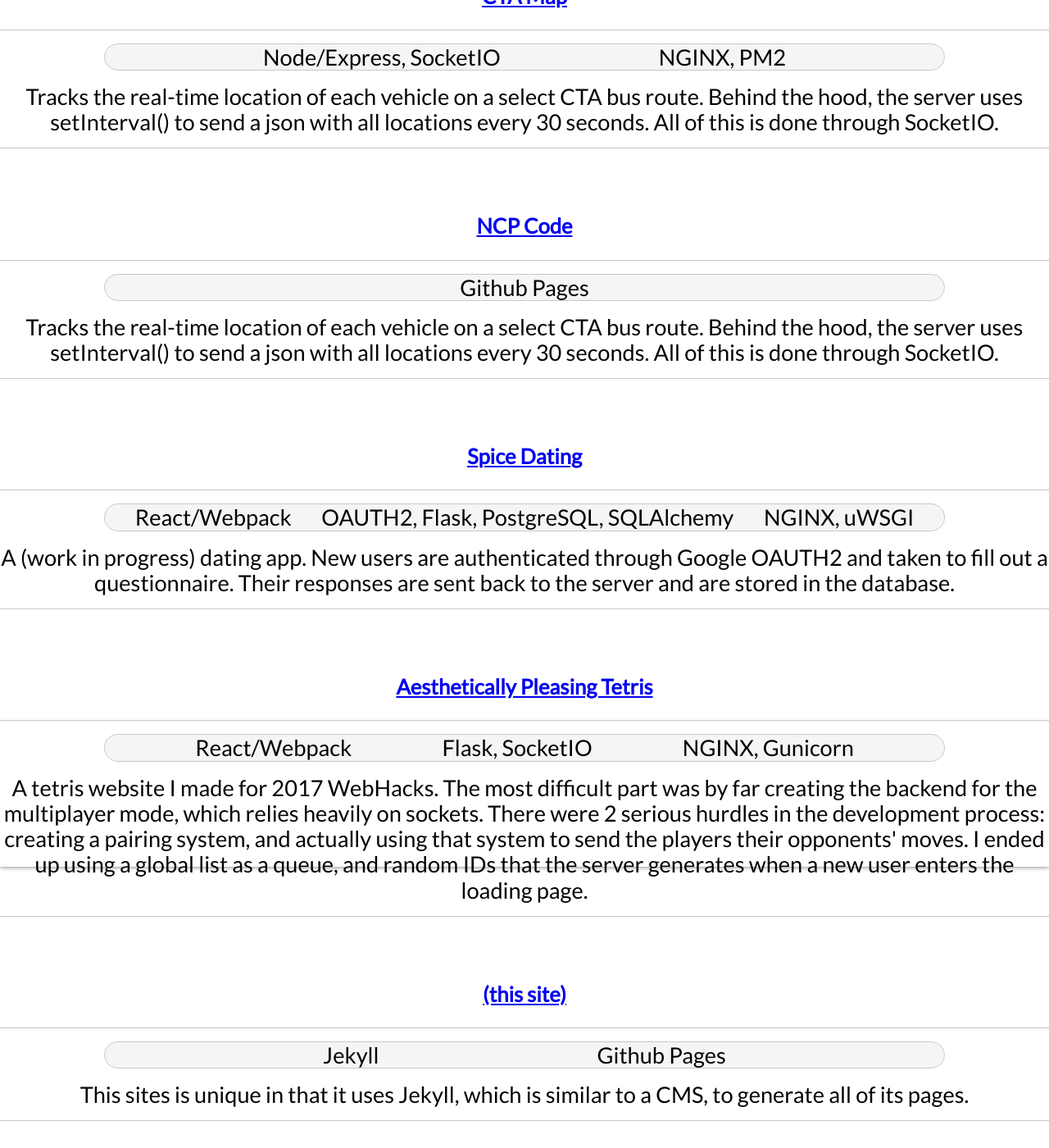
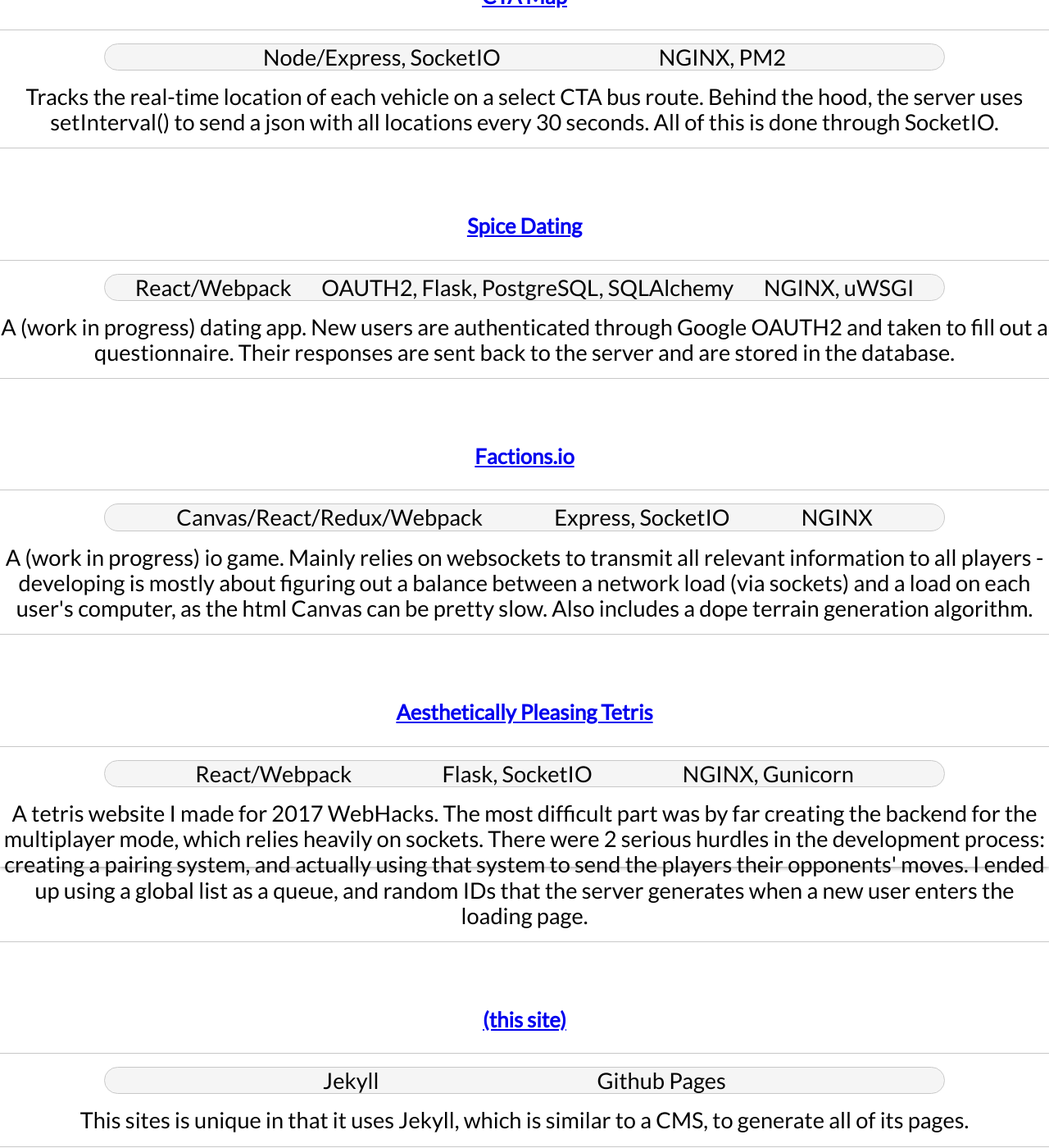
Before and after one commit to outkine/old-website, a Jekyll site: the page built from src/portfolio.html, in a window 1280 px wide and 1400 px high, scrolled down 343 px. Shown: the whole window at 82% size. Built offline with Jekyll 4.4.1, drawn with Linux system fonts in a browser that asks for light colours; some of the changed text lies outside the part shown.

Commit message:
Add stuff to bio

```diff
--- a/src/portfolio.html
+++ b/src/portfolio.html
@@ -10,20 +10,22 @@
         - NGINX, PM2
       - >
         Tracks the real-time location of each vehicle on a select CTA bus route. Behind the hood, the server uses setInterval() to send a json with all locations every 30 seconds. All of this is done through SocketIO.
-    NCP Code:
-      - http://ncpcode.org
-      -
-        - Github Pages
-      - >
-        Tracks the real-time location of each vehicle on a select CTA bus route. Behind the hood, the server uses setInterval() to send a json with all locations every 30 seconds. All of this is done through SocketIO.
     Spice Dating:
-      - https://spicedating.net
+      - http://spicedating.net
       -
         - React/Webpack
         - OAUTH2, Flask, PostgreSQL, SQLAlchemy
         - NGINX, uWSGI
       - >
         A (work in progress) dating app. New users are authenticated through Google OAUTH2 and taken to fill out a questionnaire. Their responses are sent back to the server and are stored in the database.
+    Factions.io:
+      - http://104.131.40.228:3001/
+      -
+        - Canvas/React/Redux/Webpack
+        - Express, SocketIO
+        - NGINX
+      - >
+        A (work in progress) io game. Mainly relies on websockets to transmit all relevant information to all players - developing is mostly about figuring out a balance between a network load (via sockets) and a load on each user's computer, as the html Canvas can be pretty slow. Also includes a dope terrain generation algorithm.
     Aesthetically Pleasing Tetris:
       - http://104.131.40.228:5000/
       -
```
Also changed, not shown: other parts of src/portfolio.html (+6 -0 lines).
